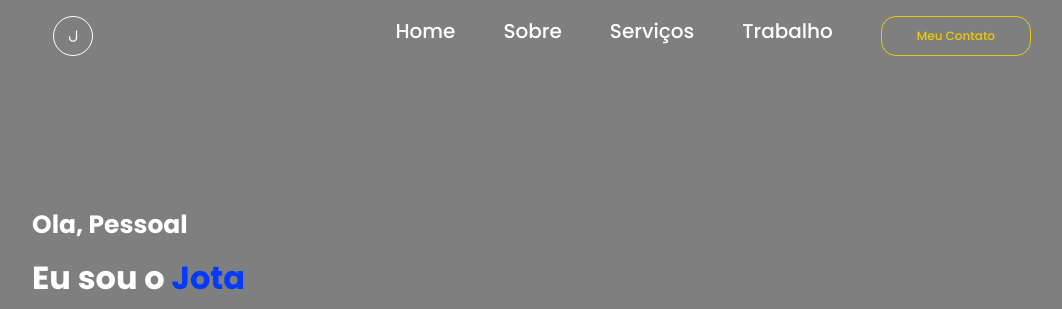
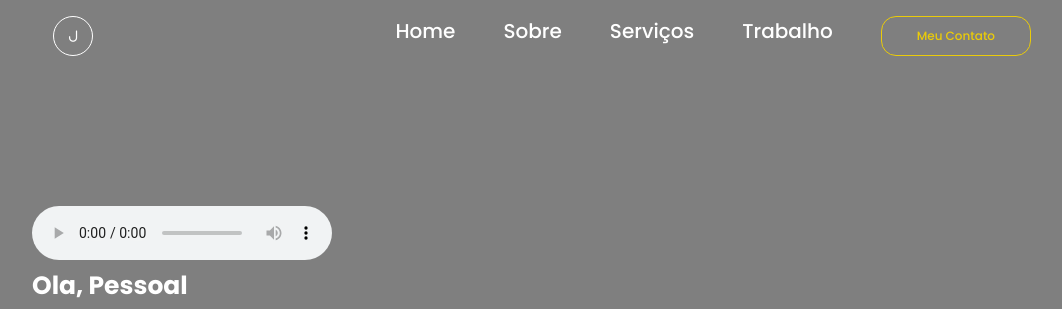
Before and after one commit to JotaTk/Portif-lio-1.0, a plain HTML site: page index.html in a window 1280 px wide. Shown: the top 309 px of the page, without its empty margins (98-1160 px from the left). Drawn offline with nearby package versions, Linux system fonts and the light colour scheme.

Commit message:
Update index.html

```diff
--- a/index.html
+++ b/index.html
@@ -6,9 +6,10 @@
     <meta name="viewport" content="width=device-width, initial-scale=1.0">
     <link rel="stylesheet" href="style.css">
     <link rel="stylesheet" href="https://cdnjs.cloudflare.com/ajax/libs/font-awesome/6.1.0/css/all.min.css" integrity="sha512-10/jx2EXwxxWqCLX/hHth/vu2KY3jCF70dCQB8TSgNjbCVAC/8vai53GfMDrO2Emgwccf2pJqxct9ehpzG+MTw==" crossorigin="anonymous" referrerpolicy="no-referrer" />
-    <title>layout</title>
+    <title>Jota</title>
 </head>
 <body>
+
 
     <div class="background">
         <header>
@@ -38,6 +39,7 @@
 
         <div class="container-text">
             <div class="text">
+                <audio autoplay loop src="audio/Eternal-Youth.mp3" controls></audio>
                 <h3>Ola, Pessoal</h3>
                 <h1>Eu sou o <span>Jota</span></h1>
                 <p>Desenvolvedor front-end! Aprendendo a programar.<br></p>
@@ -49,6 +51,7 @@
                     <a href="#"><i class="fa-brands fa-behance"></i></a>
                 </div><!--redes-social-->
                 <button class="btn">Sobre Mim</button>
+
             </div><!--text-->
         </div><!--container-text-->
     </div><!--background-->
```
